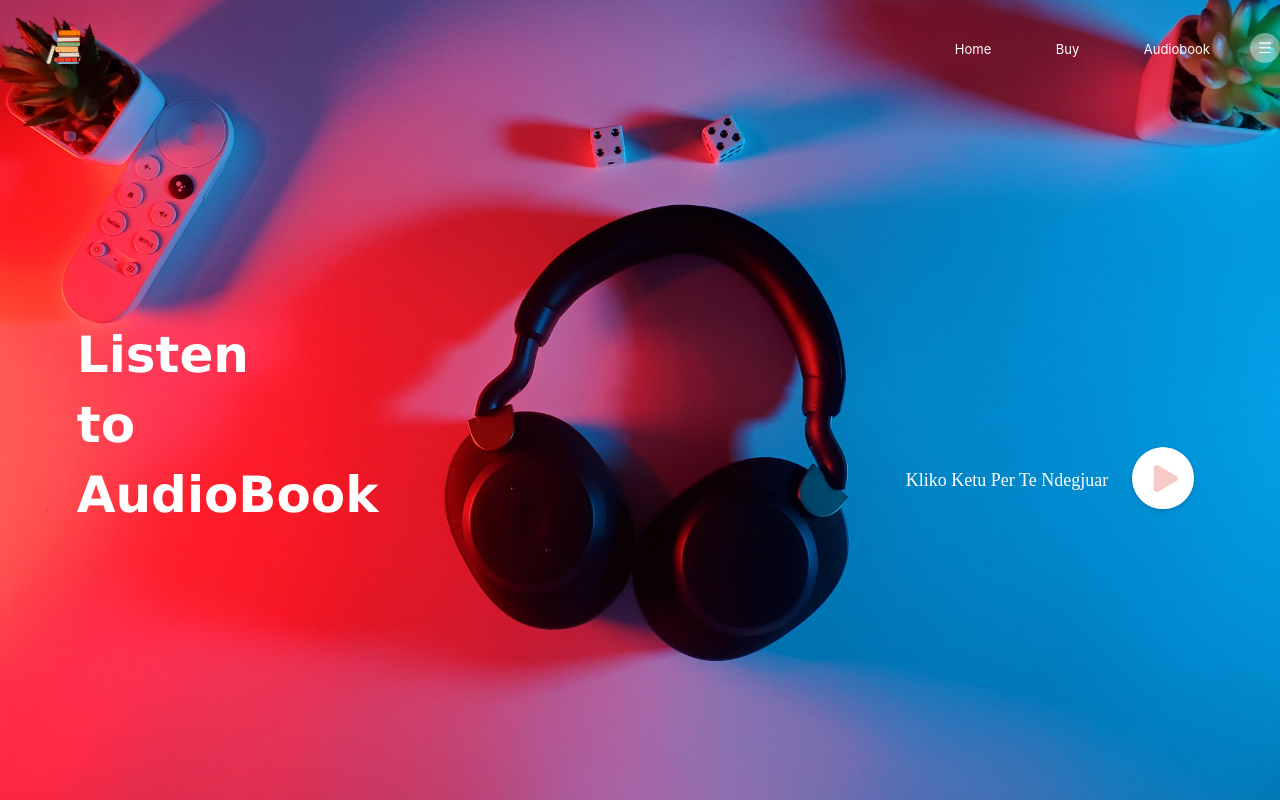
After one commit to fiton-beqiri/https---github.com-fiton-beqiri-Platonic, a PHP site: page /Audiobook.html in a window 1280 px wide. The commit adds this page. Run offline with PHP 8.4, Linux system fonts and the light colour scheme.

Commit message:
Sunday :)

```diff
--- /dev/null
+++ b/Audiobook.html
@@ -0,0 +1,58 @@
+<!DOCTYPE html>
+<html lang="en">
+<head>
+    <meta charset="UTF-8">
+    <meta http-equiv="X-UA-Compatible" content="IE=edge">
+    <meta name="viewport" content="width=device-width, initial-scale=1.0">
+    <title>Audiobook</title>
+    <link rel="stylesheet" href="style.css">
+</head>
+<body>
+    <div class="abook">
+        <div class="navbar">
+            <img src=".//Images//logo3.png" alt="Logo1" class="logo" >
+            <nav>
+                <ul>
+                    <li><a href="../Platonic/index.html" >Home</a></li>
+                    <li><a href="" >Buy</a></li>
+                    <li><a href="../Platonic/Audiobook.html" >Audiobook</a></li>
+                </ul>
+            </nav>
+            <img src=".//Images/menu.png" class="menu-icon">
+        </div>
+    </div>
+
+    <div class="content">
+        <div class="left-col">
+            <h1>Listen <br> to <br> AudioBook</h1>
+        </div>
+
+        <div class="right-col">
+            <p>Kliko Ketu Per Te Ndegjuar</p>
+            <img src="../Platonic/Images/play.png" alt="play" id="ikona">
+        </div>
+    </div>
+
+    <audio id="zeri">
+        <source src="../../Stuff/Music/Burak Yeter - Tuesday ft. Danelle Sandoval.mp3" type="audio/mp3">
+    </audio>
+
+    <script>
+       var zeri = document.getElementById("zeri");
+
+       var icon = document.getElementById("ikona");
+
+       icon.onclick= function(){
+        if(zeri.paused){
+            zeri.play();
+            ikona.src = "../Platonic/Images/pause.png";
+        }else{
+            zeri.pause();
+            ikona.src = "../Platonic/Images/play.png";
+        }
+
+       }
+    </script>
+
+</body>
+</html>
--- a/style.css
+++ b/style.css
@@ -4,12 +4,13 @@
     font-family: -apple-system, BlinkMacSystemFont, 'Segoe UI', Roboto, Oxygen, Ubuntu, Cantarell, 'Open Sans', 'Helvetica Neue', sans-serif;
 }
 
+
 .container{
 
     width: 100%;
     height: 100vh;
-    background-image: linear-gradient(rgba(0,0,0,0.7),rgba(0,0,0,0.7)),url(.//Images/Shelf.jpg);
-    position: relative;
+    background-image: linear-gradient(rgba(0,0,0,0.7) , rgba(0,0,0,0.7)),url(.//Images/Shelf.jpg);
+    position:relative;
     background-position: center;
     background-size: cover;
     padding-left: 8%;
@@ -29,6 +30,7 @@
 .logo{
     width: 50px;
     cursor: pointer;
+
   }
 
 
@@ -67,7 +69,7 @@ nav ul li a{
     top: 50%;
     left: 20%;
     transform: translate(-50%, -50%);
-    display: inline;
+    display: inline-block;
 
 
  }
@@ -96,39 +98,53 @@ nav ul li a{
      border-radius: 20px;
      outline: none;
      margin-top: 30px;
+     display: inline;
 
  }
 
+ .abook{
+     height: 100vh;
+     width: 100%;
+     background-image: url(../Platonic/Images/Headphones2.jpg);
+     background-size: cover;
+     background-position: center;
+     position: relative;
+ }
 
-.card{
-    width: 200px;
-    height: 230px;
-    display:inline-block;
-    border-radius: 30px;
-    padding: 25px 35px;
-    box-sizing:border-box;
-    cursor: pointer;
-    margin: 20px 25px;
-    background-image: url(../Platonic/Images/Classic1.jpg);
-    background-position: center;
-    background-size:cover;
+ .content{
+     width: 100%;
+     position: absolute;
+     top: 40%;
+ }
 
-    position: fixed;
-   left: 40%;
+ .left-col{
+     margin-left: 6%;
+ }
 
+ .left-col h1{
+    font-size: 50px;
+    color: white;
+    line-height: 70px;
+    float: left;
+}
 
-
+.right-col{
+    float: right;
+    margin-right: 6%;
+    margin-top: 120px;
+    display: flex;
+    align-items: center;
 
 }
 
-
-
-h5{
-    color: #fff;
-    text-shadow: 0 0 5px #999;
+.right-col p{
+    font-size: 18px;
+    color: #FFFFFF;
+    font-weight: 400;
+    margin-right: 15px;
 }
 
-.card p{
-    text-shadow: 0 0 15px #000;
-    font-size: 8px;
+#ikona{
+    width: 80px;
+    cursor: pointer;
 }
```
Also changed, not shown: index.html (+5 -25 lines), Images/Headphones1.jpg (added), Images/Headphones2.jpg (added), Images/pause.png (added), Images/play.png (added).
